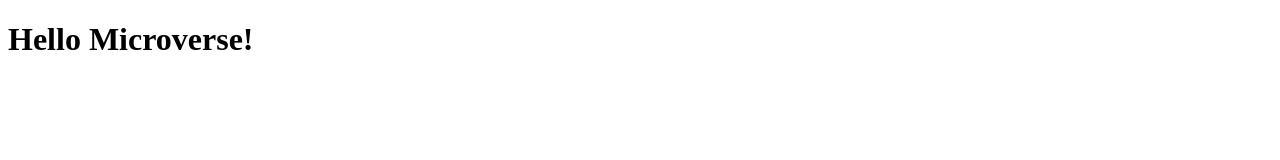
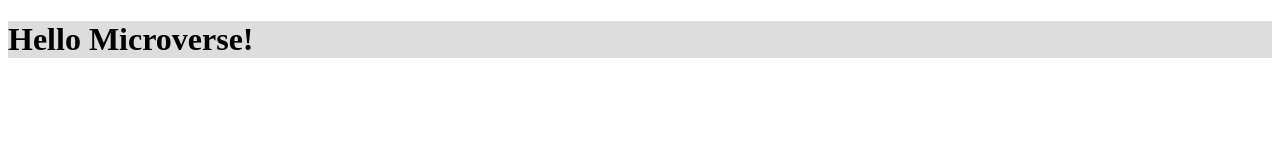
Before and after one commit to Sonickmumba/Hello-world, a plain HTML site: page index.html in a window 1280 px wide. Drawn offline with Linux system fonts and the light colour scheme.

Commit message:
Add background-color to the header

```diff
--- a/index.html
+++ b/index.html
@@ -8,7 +8,7 @@
     <link rel="stylesheet" href="style.css">
 </head>
 <body>
-    <header>
+    <header class="header">
         <h1>Hello Microverse!</h1>
     </header>
 </body>
--- a/style.css
+++ b/style.css
@@ -0,0 +1,6 @@
+.header {
+    background-color: #ddd;
+    /* padding: 20px; */
+    /* text-align: center; */
+    /* font-family: sans-serif; */
+}
```
